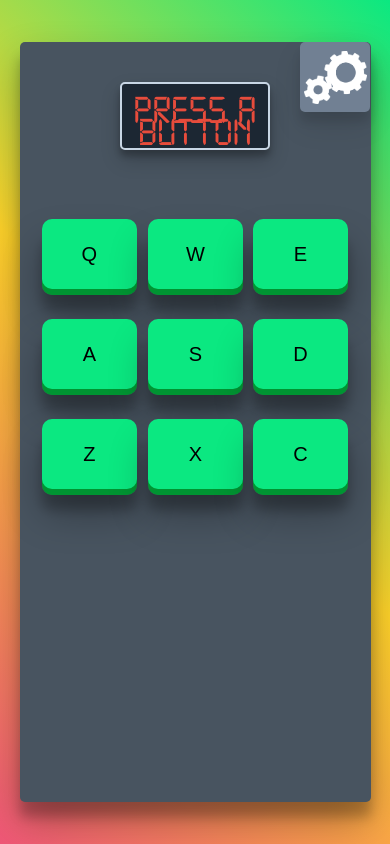
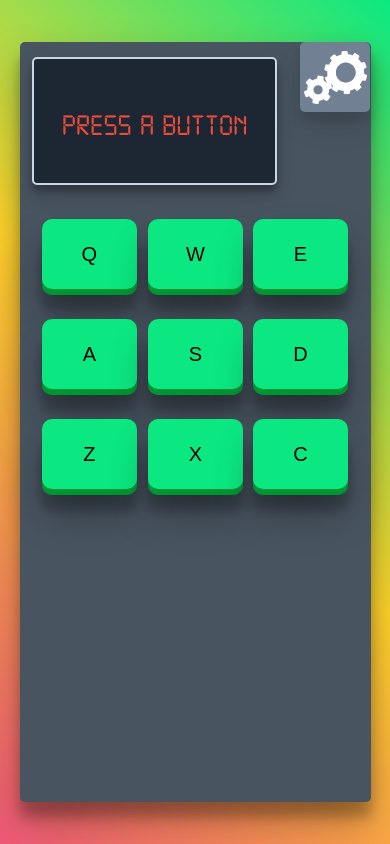
Before and after one commit to Julian-Sz/FCC-Drum-Machine, a React (Create React App) app: page / in a window 390 px wide. Built offline with nearby package versions, Linux system fonts and the light colour scheme.

Commit message:
added mobile version

```diff
--- a/index.html
+++ b/index.html
@@ -1 +1,2 @@
-<meta http-equiv="Refresh" content="2; url=public/index.html">
+<meta http-equiv="Refresh" content="2; url=public/index.html" />
+<meta name="viewport" content="initial-scale=1.0" />
--- a/src/App.css
+++ b/src/App.css
@@ -22,10 +22,11 @@ body {
 /* The app */
 #drum-machine {
   display: grid;
+  position: relative;
   grid-template-columns: 30% 40% 30%;
   grid-template-rows: 1fr 4fr;
   grid-row-gap: 20px;
-  grid-template-areas: "none display options" "buttons buttons buttons";
+  grid-template-areas: "none displayarea options" "buttons buttons buttons";
   width: 100%;
   height: 100%;
   border-radius: 5px;
@@ -37,7 +38,7 @@ body {
 }
 
 #display {
-  grid-area: display;
+  grid-area: displayarea;
   width: 90%;
   background-color: #1c2733;
   box-shadow: 0 10px 20px rgba(0, 0, 0, 0.19), 0 6px 6px rgba(0, 0, 0, 0.23);
@@ -135,6 +136,30 @@ button {
   cursor: pointer;
 }
 
+@media (max-width: 1300px) {
+  #optionsdropdown {
+    position: absolute;
+    grid-column: full;
+  }
+
+  #display {
+    grid-column-start: none;
+    grid-column-end: displayarea;
+    margin: 10px 0 0 10%;
+    height: 70%;
+    width: 90%;
+    display: flex;
+    justify-content: center;
+    align-items: center;
+  }
+}
+
+@media (max-width: 400px) {
+  #display-text {
+    font-size: 30px;
+  }
+}
+
 /* round slider from https://www.w3schools.com/howto/howto_css_switch.asp */
 /* The switch - the box around the slider */
 .switch {
@@ -142,6 +167,7 @@ button {
   display: inline-block;
   width: 60px;
   height: 34px;
+  margin: 0 5px;
 }
 
 /* Hide default HTML checkbox */
--- a/src/App.js
+++ b/src/App.js
@@ -53,13 +53,13 @@ const Dropdown = (props) => {
   let dropdownstyle = {
     display: "grid",
     gridGap: "10px",
+    zIndex: 1,
     gridTemplateRows: "70px 1fr 1fr",
     gridTemplateColumns: "1fr 70px",
     gridTemplateAreas: '"header ." "row1 row1" "row2 row2"',
-    paddingBottom: "15px",
+    padding: "0 15px 15px 15px",
     justifySelf: "end",
     alignSelf: "start",
-    width: "80%",
     backgroundColor: "#1e272e",
     borderRadius: "5px",
     color: "#ecf0f1",
@@ -73,7 +73,7 @@ const Dropdown = (props) => {
     justifyContent: "space-evenly",
     alignItems: "center",
     borderRadius: "10px",
-    width: "80%",
+    minWidth: "100%",
     boxShadow: "0 3px 6px rgba(0,0,0,0.16), 0 3px 6px rgba(0,0,0,0.23)",
   };
 
@@ -191,7 +191,7 @@ const Options = (props) => {
   };
 
   let optionsstyle = {
-    zIndex: "1",
+    zIndex: 2,
     backgroundImage: "url('/FCC-Drum-Machine/gear-white.png')",
     backgroundSize: "90% auto",
     backgroundPosition: "50% 50%",
@@ -253,8 +253,15 @@ const DrumButtons = (props) => {
     },
   };
 
+  let dbWrapperStyle = {};
+  if (!props.minimized && window.innerWidth < 1300) {
+    dbWrapperStyle = {
+      gridTemplateColumns: "1fr 1fr 1fr 1fr",
+    };
+  }
+
   return (
-    <div id="db-wrapper">
+    <div id="db-wrapper" style={dbWrapperStyle}>
       <AnimatePresence>
         {props.buttonsarr.map((elem, i) => {
           return (
@@ -378,7 +385,11 @@ function App(props) {
         setappstate={setState}
       />
       <Display text={state.text} />
-      <DrumButtons changetext={changeDisplayText} buttonsarr={buttonsarr} />
+      <DrumButtons
+        changetext={changeDisplayText}
+        buttonsarr={buttonsarr}
+        minimized={state.minimized}
+      />
     </motion.div>
   );
 }
```
